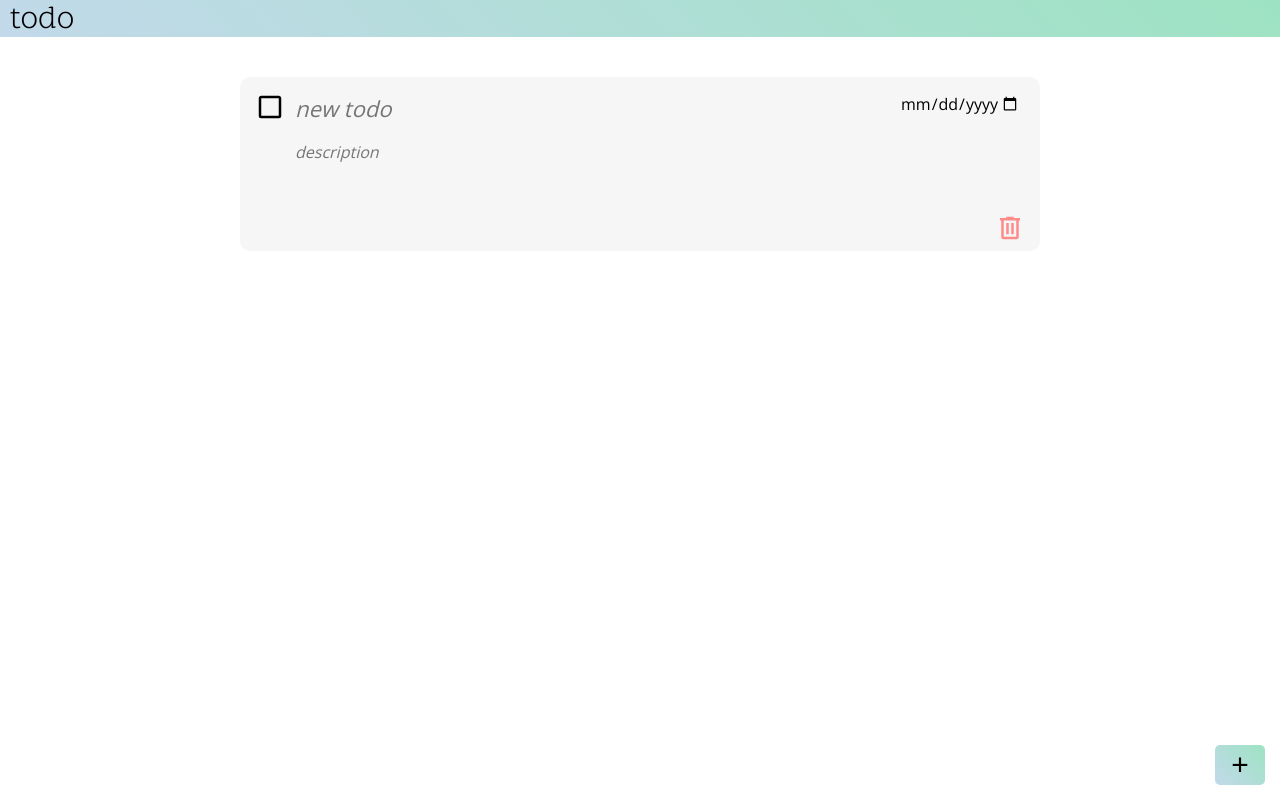
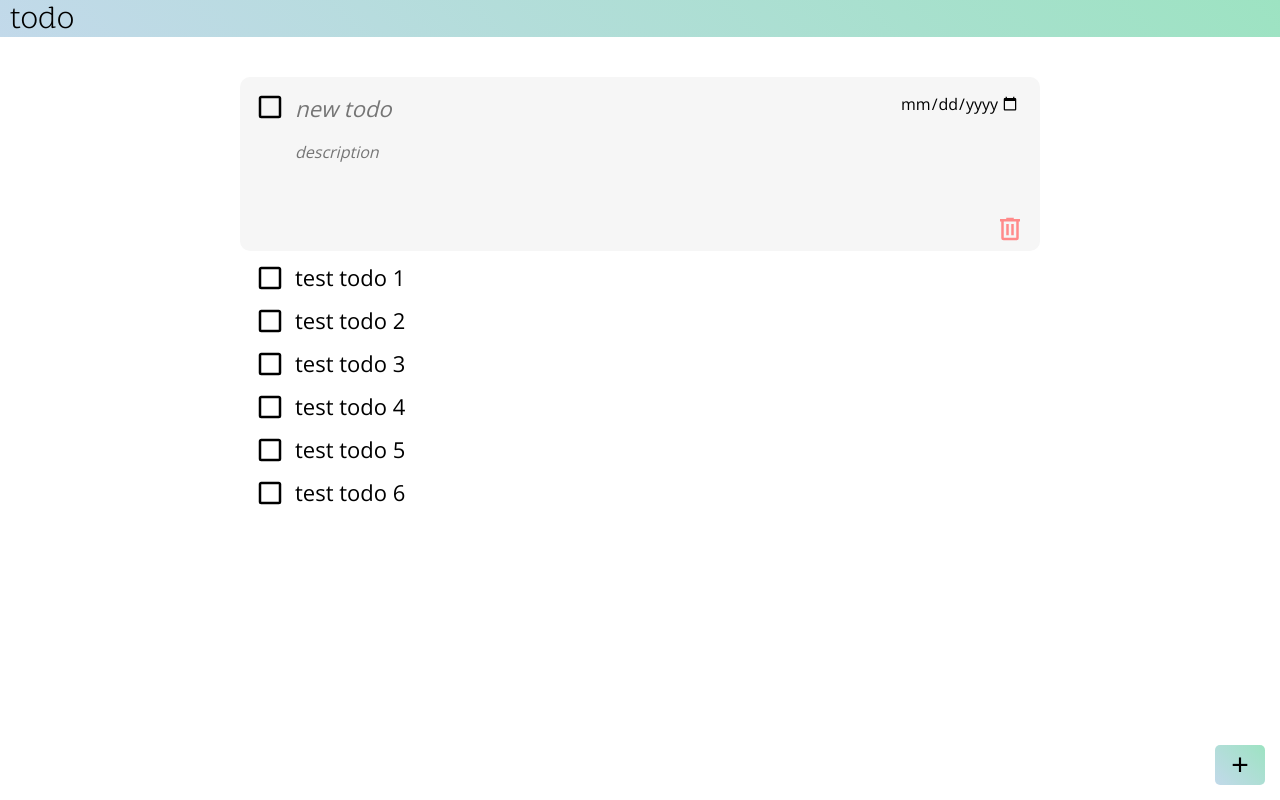
Before and after one commit to seanmckone/odin-todo-list, a website built with webpack: page dist/index.html in a window 1280 px wide. Built offline with nearby package versions, Linux system fonts and the light colour scheme.

Commit message:
Finalize today's changes

```diff
--- a/src/index.js
+++ b/src/index.js
@@ -11,29 +11,68 @@ todoItemList.push(new todoItem(false, "test todo 6", "test desc", null, null));
 
 const body = document.body;
 
-// body.appendChild(displayTodos(todoItemList));
-// const todoList = document.getElementById("todo-list");
+const todoList = displayTodos(todoItemList)
+body.appendChild(todoList);
 
 const addButton = document.getElementById("add-todo-button");
 
-addButton.addEventListener("click", function () {
-  todoList.insertAdjacentHTML("afterbegin",
-    `
-    <form class="todo-form">
-      <div class="todo-form-left-section">
-        <button class="completed-button"><img src="../assets/icons/checkbox-blank-outline.svg"></button>
-      </div>
-      <div class="todo-form-middle-section">
-        <input type="text" class="todo-form-title" placeholder="new todo">
-        <textarea class="todo-form-description" placeholder="description" rows="4"></textarea>
-      </div>
-      <div class="todo-form-right-section">
-        <input type="date">
-        <button type="button" class="todo-form-delete-button">
-          <img src="../assets/icons/trash-can-outline.svg">
-        </button>
-      </div>
-    </form>
-    `
-  )
+const todoForm = document.createElement("form");
+todoForm.action = "/add-todo";
+todoForm.method = "post";
+todoForm.id = "todo-form";
+todoForm.autocomplete = "off";
+
+const todoFormLeftSection = document.createElement("div");
+todoFormLeftSection.classList.add("todo-form-left-section");
+
+const todoFormCompletedButton = document.createElement("div");
+todoFormCompletedButton.type = "button";
+todoFormCompletedButton.id = "todo-form-completed-button";
+
+const completedButtonImage = document.createElement("img");
+completedButtonImage.src = "../assets/icons/checkbox-blank-outline.svg";
+
+todoFormCompletedButton.appendChild(completedButtonImage);
+todoFormLeftSection.appendChild(todoFormCompletedButton);
+todoForm.appendChild(todoFormLeftSection);
+
+const todoFormMiddleSection = document.createElement("div");
+todoFormMiddleSection.classList.add("todo-form-middle-section");
+
+const todoFormTitle = document.createElement("input");
+todoFormTitle.type = "text";
+todoFormTitle.id = "todo-form-title";
+todoFormTitle.placeholder = "new todo";
+todoFormMiddleSection.appendChild(todoFormTitle);
+
+const todoFormDescription = document.createElement("textarea");
+todoFormDescription.id = "todo-form-description";
+todoFormDescription.placeholder = "description";
+todoFormDescription.rows = "4";
+todoFormMiddleSection.appendChild(todoFormDescription);
+todoForm.appendChild(todoFormMiddleSection);
+
+const todoFormRightSection = document.createElement("div");
+todoFormRightSection.classList.add("todo-form-right-section");
+
+const todoFormDate = document.createElement("input");
+todoFormDate.type = "date";
+todoFormDate.id = "todo-form-date";
+todoFormRightSection.appendChild(todoFormDate);
+
+const todoFormDeleteButton = document.createElement("div");
+todoFormDeleteButton.type = "button";
+todoFormDeleteButton.id = "todo-form-delete-button";
+
+todoFormDeleteButton.addEventListener("click", function () {
+  todoForm.remove();
 });
+
+const deleteButtonImage = document.createElement("img");
+deleteButtonImage.src = "../assets/icons/trash-can-outline.svg";
+
+todoFormDeleteButton.appendChild(deleteButtonImage);
+todoFormRightSection.appendChild(todoFormDeleteButton);
+todoForm.appendChild(todoFormRightSection);
+
+todoList.insertBefore(todoForm, todoList.firstChild);
```
Also changed, not shown: dist/index.html, dist/main.js, dist/styles.css.
